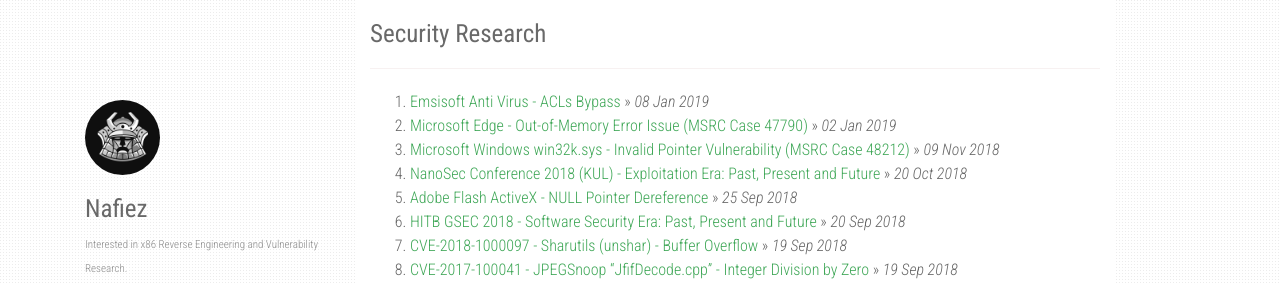
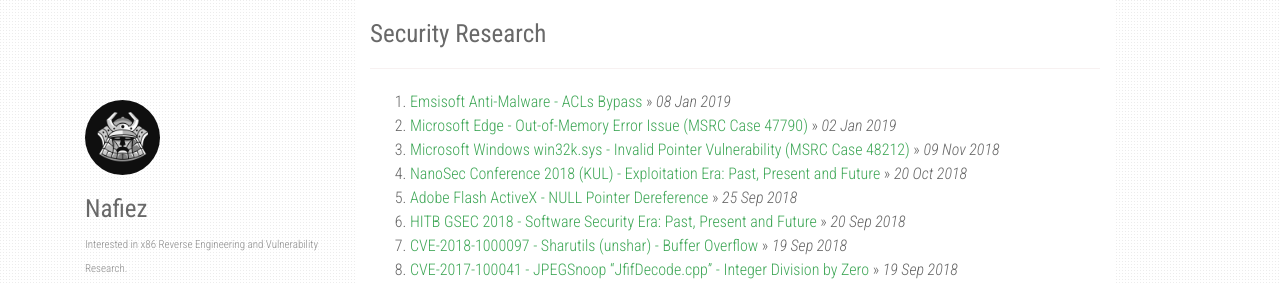
Before and after one commit to FazliMolaJan/nafiez.github.io, a Jekyll site: the page built from index.html, in a window 1280 px wide. Shown: the top 285 px of the page. Built offline with Jekyll 4.4.1, drawn with Linux system fonts in a browser that asks for light colours; nearby versions of some CDN libraries; the list of posts is cut into pages by our own code.

Commit message:
Update 2019-01-09-emsisoft-antivirus-bypass.md

```diff
--- a/_posts/2019-01-09-emsisoft-antivirus-bypass.md
+++ b/_posts/2019-01-09-emsisoft-antivirus-bypass.md
@@ -1,17 +1,17 @@
 ---
 layout: post
-title:  "Emsisoft Anti Virus - ACLs Bypass"
+title:  "Emsisoft Anti-Malware - ACLs Bypass"
 date:   2019-01-09 05:39:03 +0800
 categories: [security, bypass]
 ---
 
 Overview
 --------
-A weak ACLs implementation in Emsisoft Anti Virus prone to vulnerable with ACLs bypass. Further investigation found the driver lack of security checks where the FILE_DEVICE_SECURE_OPEN flag is not set. The security issue has been reported to vendor (Emsisoft) and acknowledge.
+A weak ACLs implementation in Emsisoft Anti-Malware prone to vulnerable with ACLs bypass. Further investigation found the driver lack of security checks where the FILE_DEVICE_SECURE_OPEN flag is not set. The security issue has been reported to vendor (Emsisoft) and acknowledge.
 
 Vulnerability Analysis
 ----------------------
-Emsisoft Anti Virus prone to vulnerable with ACLs bypass. The vulnerability found to be part of the main driver EPP.sys. It is quite trivial to spot the issue by using DeviceTree tool. We extract the driver using the tool and spot the interpreted device characteristics empty, which is missing FILE_DEVICE_SECURE_OPEN. This means the driver didn't protect well that could allow to impersonate or create object to bypass the ACL. Screenshot below shows the driver prone to lack of ACL protection:
+Emsisoft Anti-Malware prone to vulnerable with ACLs bypass. The vulnerability found to be part of the main driver EPP.sys. It is quite trivial to spot the issue by using DeviceTree tool. We extract the driver using the tool and spot the interpreted device characteristics empty, which is missing FILE_DEVICE_SECURE_OPEN. This means the driver didn't protect well that could allow to impersonate or create object to bypass the ACL. Screenshot below shows the driver prone to lack of ACL protection:
 ![Screenshot broadcast](https://raw.githubusercontent.com/nafiez/nafiez.github.io/master/static/img/_posts/1.png "Screenshot broadcast")
 
 According to Microsoft (as part of Windows security model), it is required to perform a security checks in the driver and set FILE_DEVICE_SECURE_OPEN. If developer did not set FILE_DEVICE_SECURE_OPEN, the driver are responsible for ensuring the security of its namespace. I listed important notes from Microsoft when creating / implementing a driver:
```
